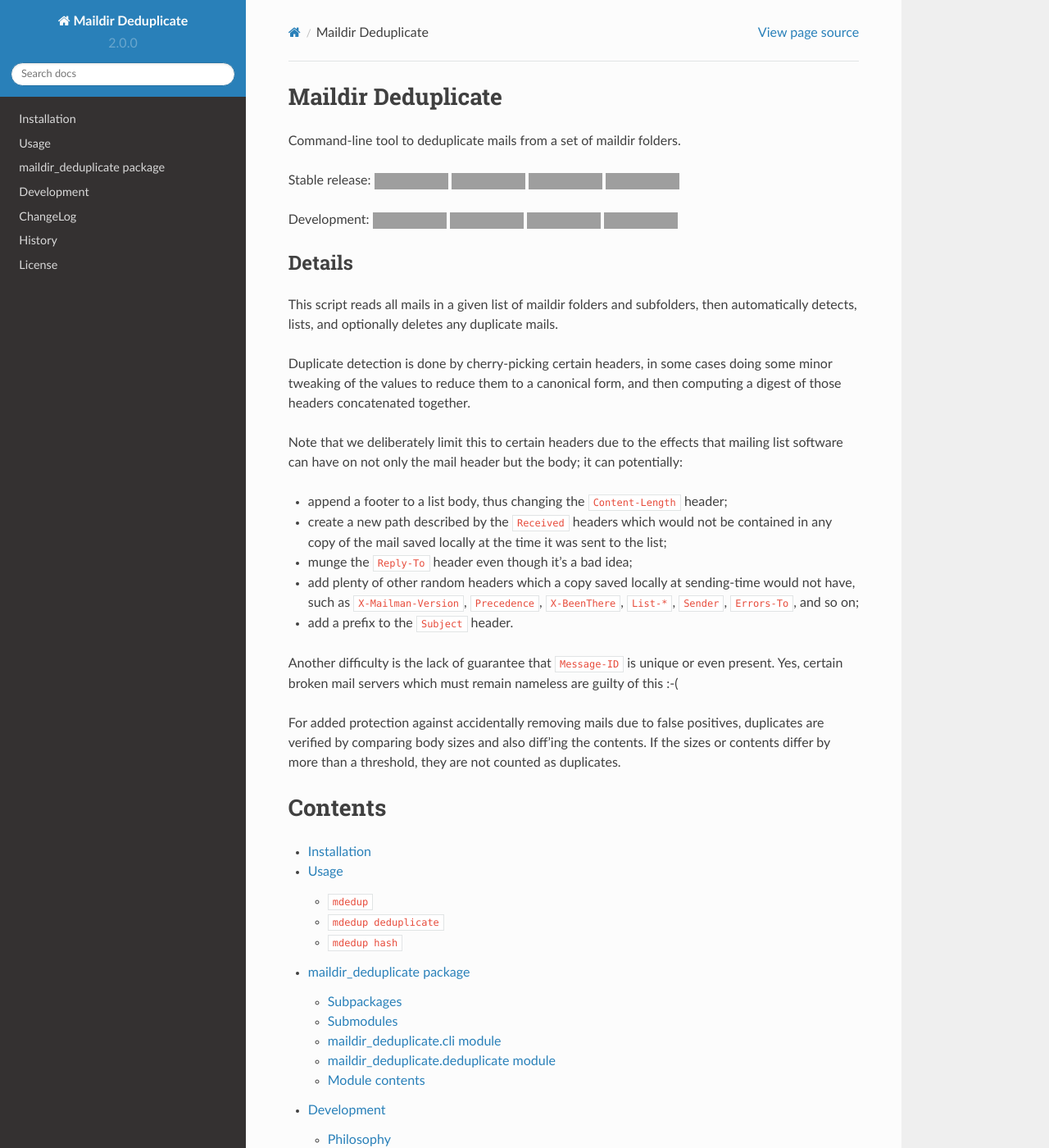
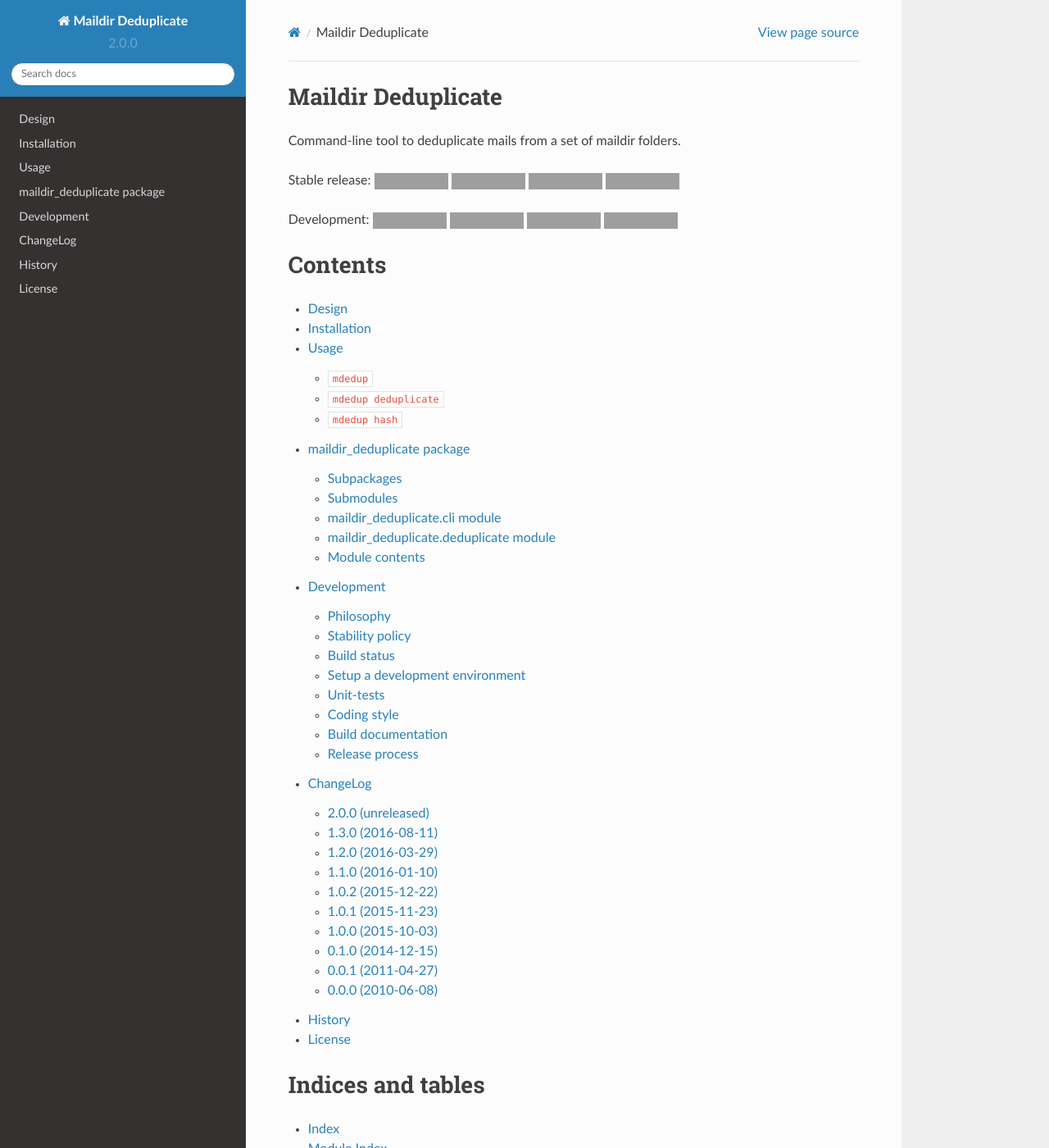
Before and after one commit to kdeldycke/mail-deduplicate, a Sphinx documentation site: the page built from docs/index.rst, in a window 1280 px wide and 1400 px high. Shown: the whole window at 82% size. Built offline with Sphinx 7.4.7 and the Read the Docs theme 2.0.0, drawn with Linux system fonts in a browser that asks for light colours; pages that are not in the unit, such as notebooks, are missing from menus; grey boxes are pictures that could not be loaded.

Commit message:
Move design section from readme to dedicated page.

```diff
--- a/README.rst
+++ b/README.rst
@@ -31,41 +31,3 @@
 .. |quality| image:: https://scrutinizer-ci.com/g/kdeldycke/maildir-deduplicate/badges/quality-score.png?b=develop
     :target: https://scrutinizer-ci.com/g/kdeldycke/maildir-deduplicate/?branch=develop
     :alt: Code Quality
-
-
-Details
--------
-
-This script reads all mails in a given list of maildir folders and subfolders,
-then automatically detects, lists, and optionally deletes any duplicate mails.
-
-Duplicate detection is done by cherry-picking certain headers, in some cases
-doing some minor tweaking of the values to reduce them to a canonical form, and
-then computing a digest of those headers concatenated together.
-
-Note that we deliberately limit this to certain headers due to the effects that
-mailing list software can have on not only the mail header but the body; it can
-potentially:
-
-* append a footer to a list body, thus changing the ``Content-Length`` header;
-
-* create a new path described by the ``Received`` headers which would not be
-  contained in any copy of the mail saved locally at the time it was sent to
-  the list;
-
-* munge the ``Reply-To`` header even though it's a bad idea;
-
-* add plenty of other random headers which a copy saved locally at sending-time
-  would not have, such as ``X-Mailman-Version``, ``Precedence``,
-  ``X-BeenThere``, ``List-*``, ``Sender``, ``Errors-To``, and so on;
-
-* add a prefix to the ``Subject`` header.
-
-Another difficulty is the lack of guarantee that ``Message-ID`` is unique or
-even present.  Yes, certain broken mail servers which must remain nameless are
-guilty of this :-(
-
-For added protection against accidentally removing mails due to false
-positives, duplicates are verified by comparing body sizes and also diff'ing
-the contents.  If the sizes or contents differ by more than a threshold, they
-are not counted as duplicates.
--- a/docs/index.rst
+++ b/docs/index.rst
@@ -7,6 +7,7 @@
    :maxdepth: 2
 
    readme
+   design
    install
    usage
    maildir_deduplicate
```
Also changed, not shown: docs/design.rst (added, +36 -0 lines).
